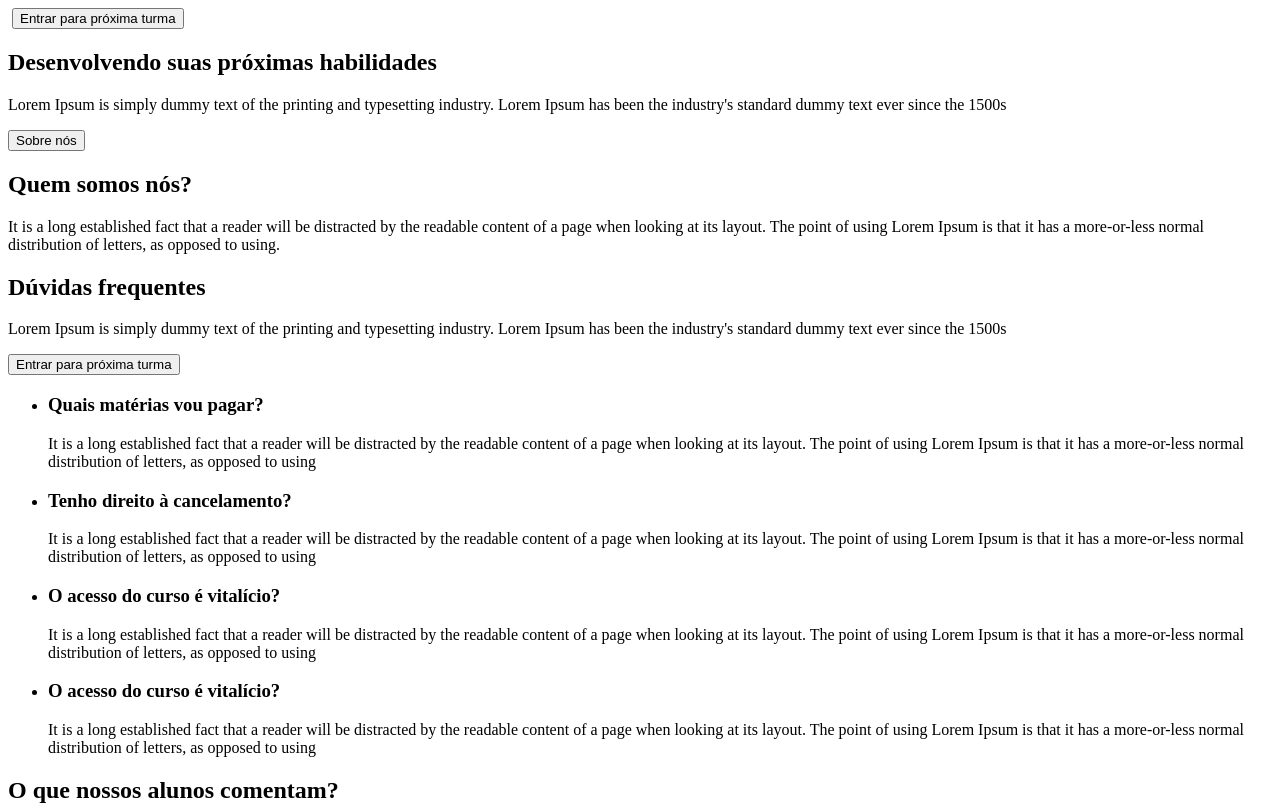
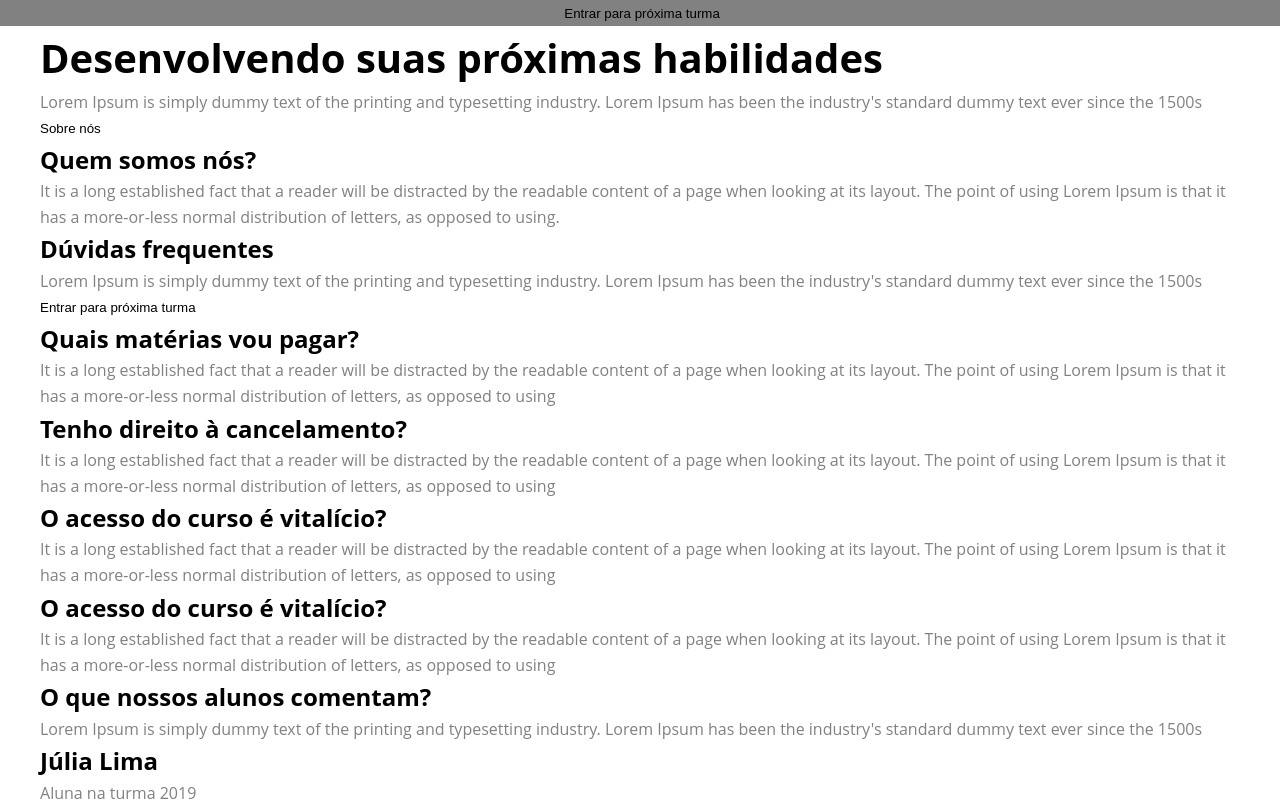
Before and after one commit to Kenzie-Academy-Brasil-Developers/m2-institucional-generico_onurbzxp, a plain HTML site: page index.html in a window 1280 px wide. Shown: the top 809 px of the page. Drawn offline with Linux system fonts and the light colour scheme.

Commit message:
1° Commit - Estruturação

```diff
--- a/index.html
+++ b/index.html
@@ -4,6 +4,11 @@
     <meta charset="UTF-8" />
     <meta name="viewport" content="width=device-width, initial-scale=1.0" />
     <title>Página Institucional Genérica</title>
+    <link rel="stylesheet" href="./src/styles/reset.css">
+    <link rel="stylesheet" href="./src/styles/globalStyles.css">
+    <link rel="stylesheet" href="./src/styles/index.css">
+
+
   </head>
   <body>
     <!-- ====== Header ====== -->
--- /dev/null
+++ b/src/styles/globalStyles.css
@@ -0,0 +1,9 @@
+:root {
+    --primary-color: #000000;
+    --secondary-color: rgb(129, 129, 129);
+
+    --font-primary: 'Open Sans', sans-serif;
+    --font-secondary: 'Roboto', sans-serif;
+
+    --header-height: 80px;
+  }
--- /dev/null
+++ b/src/styles/index.css
@@ -0,0 +1,90 @@
+body {
+    font-family: var(--font-primary);
+    color: var(--primary-color);
+    background-color: var(--background-color);
+    line-height: 1.6;
+}
+
+/* Estilos do cabeçalho */
+header {
+    background-color: var(--secondary-color);
+    color: var(--text-light);
+    padding: var(--spacing-large);
+    text-align: center;
+}
+
+header button {
+    background-color: var(--accent-color);
+    color: var(--text-light);
+    border: none;
+    padding: var(--spacing-small) var(--spacing-medium);
+    cursor: pointer;
+    transition: background-color 0.3s ease;
+}
+
+header button:hover {
+    background-color: darken(var(--accent-color), 10%);
+}
+
+/* Estilos da seção principal */
+main {
+    padding: var(--spacing-large) 0;
+}
+
+/* Seção Banner */
+section {
+    padding: var(--spacing-large);
+    border-bottom: 1px solid var(--border-color);
+}
+
+section div {
+    max-width: 1200px;
+    margin: 0 auto;
+}
+
+section h1 {
+    font-size: 2.5rem;
+    color: var(--primary-color);
+}
+
+section h1 span {
+    color: var(--accent-color);
+}
+
+section p {
+    color: var(--secondary-color);
+    margin-bottom: var(--spacing-medium);
+}
+
+section button {
+    background-color: var(--accent-color);
+    color: var(--text-light);
+    padding: var(--spacing-small) var(--spacing-medium);
+    border: none;
+    cursor: pointer;
+    transition: background-color 0.3s;
+}
+
+section button:hover {
+    background-color: lighten(var(--accent-color), 10%);
+}
+
+section ul {
+    list-style: none;
+}
+
+section li {
+    margin-bottom: var(--spacing-medium);
+}
+
+section h3 {
+    font-size: 1.5rem;
+    color: var(--primary-color);
+}
+
+footer {
+    background-color: var(--secondary-color);
+    color: var(--text-light);
+    padding: var(--spacing-medium);
+    text-align: center;
+}
--- /dev/null
+++ b/src/styles/reset.css
@@ -0,0 +1,7 @@
+*,
+  *::before,
+  *::after {
+    box-sizing: border-box;
+    margin: 0;
+    padding: 0;
+  }
```
Also changed, not shown: src/assets/logo.svg (added), src/scripts/index.js (added).
